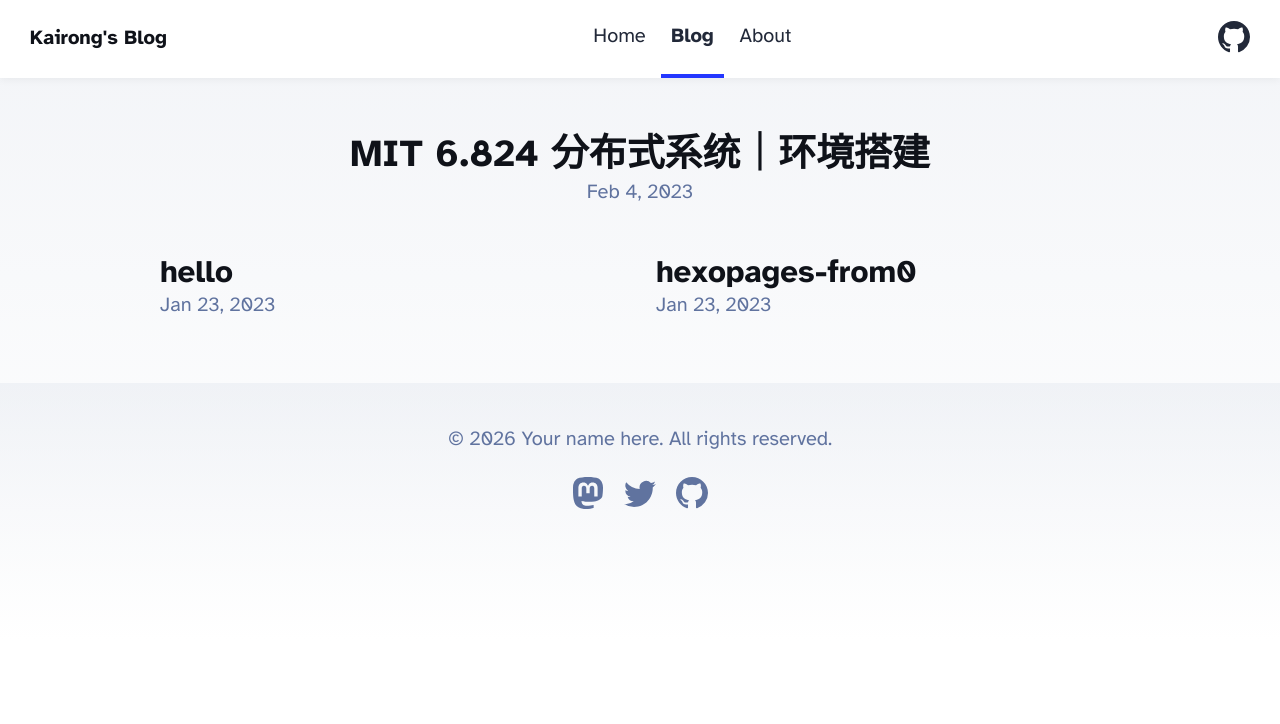
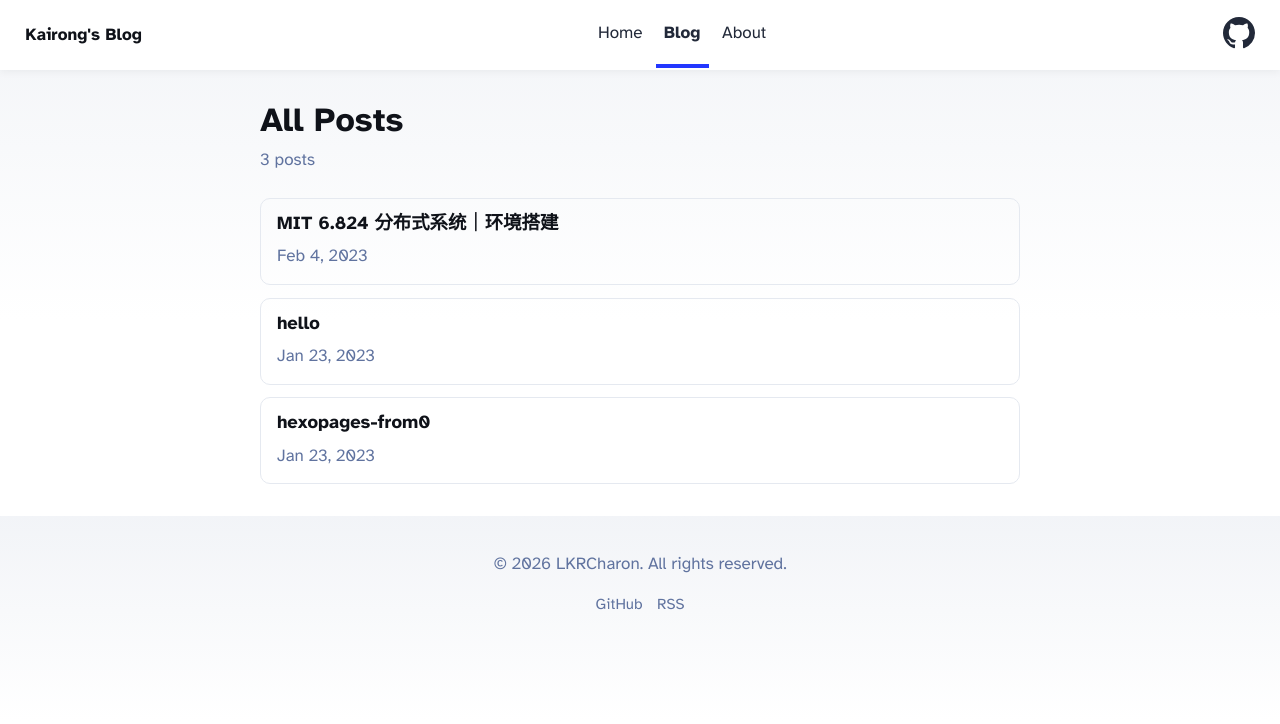
Before and after one commit to LKRCharon/LKRCharon.github.io, an Astro site: page /blog in a window 1280 px wide. Built offline with nearby package versions, Linux system fonts and the light colour scheme; Astro itself is replaced by a stand-in of ours.

Commit message:
style: remove default placeholder images and reduce typography scale

```diff
--- a/src/components/BaseHead.astro
+++ b/src/components/BaseHead.astro
@@ -3,7 +3,6 @@
 // all pages through the use of the <BaseHead /> component.
 import '../styles/global.css';
 import { SITE_TITLE } from '../consts';
-import FallbackImage from '../assets/blog-placeholder-1.jpg';
 import type { ImageMetadata } from 'astro';
 
 interface Props {
@@ -14,7 +13,8 @@ interface Props {
 
 const canonicalURL = new URL(Astro.url.pathname, Astro.site);
 
-const { title, description, image = FallbackImage } = Astro.props;
+const { title, description, image } = Astro.props;
+const imageURL = image ? new URL(image.src, Astro.url) : null;
 ---
 
 <!-- Global Metadata -->
@@ -47,11 +47,11 @@ const { title, description, image = FallbackImage } = Astro.props;
 <meta property="og:url" content={Astro.url} />
 <meta property="og:title" content={title} />
 <meta property="og:description" content={description} />
-<meta property="og:image" content={new URL(image.src, Astro.url)} />
+{imageURL && <meta property="og:image" content={imageURL} />}
 
 <!-- Twitter -->
-<meta property="twitter:card" content="summary_large_image" />
+<meta property="twitter:card" content={imageURL ? 'summary_large_image' : 'summary'} />
 <meta property="twitter:url" content={Astro.url} />
 <meta property="twitter:title" content={title} />
 <meta property="twitter:description" content={description} />
-<meta property="twitter:image" content={new URL(image.src, Astro.url)} />
+{imageURL && <meta property="twitter:image" content={imageURL} />}
--- a/src/components/Footer.astro
+++ b/src/components/Footer.astro
@@ -3,40 +3,10 @@ const today = new Date();
 ---
 
 <footer>
-	&copy; {today.getFullYear()} Your name here. All rights reserved.
+	&copy; {today.getFullYear()} LKRCharon. All rights reserved.
 	<div class="social-links">
-		<a href="https://m.webtoo.ls/@astro" target="_blank">
-			<span class="sr-only">Follow Astro on Mastodon</span>
-			<svg
-				viewBox="0 0 16 16"
-				aria-hidden="true"
-				width="32"
-				height="32"
-				astro-icon="social/mastodon"
-				><path
-					fill="currentColor"
-					d="M11.19 12.195c2.016-.24 3.77-1.475 3.99-2.603.348-1.778.32-4.339.32-4.339 0-3.47-2.286-4.488-2.286-4.488C12.062.238 10.083.017 8.027 0h-.05C5.92.017 3.942.238 2.79.765c0 0-2.285 1.017-2.285 4.488l-.002.662c-.004.64-.007 1.35.011 2.091.083 3.394.626 6.74 3.78 7.57 1.454.383 2.703.463 3.709.408 1.823-.1 2.847-.647 2.847-.647l-.06-1.317s-1.303.41-2.767.36c-1.45-.05-2.98-.156-3.215-1.928a3.614 3.614 0 0 1-.033-.496s1.424.346 3.228.428c1.103.05 2.137-.064 3.188-.189zm1.613-2.47H11.13v-4.08c0-.859-.364-1.295-1.091-1.295-.804 0-1.207.517-1.207 1.541v2.233H7.168V5.89c0-1.024-.403-1.541-1.207-1.541-.727 0-1.091.436-1.091 1.296v4.079H3.197V5.522c0-.859.22-1.541.66-2.046.456-.505 1.052-.764 1.793-.764.856 0 1.504.328 1.933.983L8 4.39l.417-.695c.429-.655 1.077-.983 1.934-.983.74 0 1.336.259 1.791.764.442.505.661 1.187.661 2.046v4.203z"
-				></path></svg
-			>
-		</a>
-		<a href="https://twitter.com/astrodotbuild" target="_blank">
-			<span class="sr-only">Follow Astro on Twitter</span>
-			<svg viewBox="0 0 16 16" aria-hidden="true" width="32" height="32" astro-icon="social/twitter"
-				><path
-					fill="currentColor"
-					d="M5.026 15c6.038 0 9.341-5.003 9.341-9.334 0-.14 0-.282-.006-.422A6.685 6.685 0 0 0 16 3.542a6.658 6.658 0 0 1-1.889.518 3.301 3.301 0 0 0 1.447-1.817 6.533 6.533 0 0 1-2.087.793A3.286 3.286 0 0 0 7.875 6.03a9.325 9.325 0 0 1-6.767-3.429 3.289 3.289 0 0 0 1.018 4.382A3.323 3.323 0 0 1 .64 6.575v.045a3.288 3.288 0 0 0 2.632 3.218 3.203 3.203 0 0 1-.865.115 3.23 3.23 0 0 1-.614-.057 3.283 3.283 0 0 0 3.067 2.277A6.588 6.588 0 0 1 .78 13.58a6.32 6.32 0 0 1-.78-.045A9.344 9.344 0 0 0 5.026 15z"
-				></path></svg
-			>
-		</a>
-		<a href="https://github.com/withastro/astro" target="_blank">
-			<span class="sr-only">Go to Astro's GitHub repo</span>
-			<svg viewBox="0 0 16 16" aria-hidden="true" width="32" height="32" astro-icon="social/github"
-				><path
-					fill="currentColor"
-					d="M8 0C3.58 0 0 3.58 0 8c0 3.54 2.29 6.53 5.47 7.59.4.07.55-.17.55-.38 0-.19-.01-.82-.01-1.49-2.01.37-2.53-.49-2.69-.94-.09-.23-.48-.94-.82-1.13-.28-.15-.68-.52-.01-.53.63-.01 1.08.58 1.23.82.72 1.21 1.87.87 2.33.66.07-.52.28-.87.51-1.07-1.78-.2-3.64-.89-3.64-3.95 0-.87.31-1.59.82-2.15-.08-.2-.36-1.02.08-2.12 0 0 .67-.21 2.2.82.64-.18 1.32-.27 2-.27.68 0 1.36.09 2 .27 1.53-1.04 2.2-.82 2.2-.82.44 1.1.16 1.92.08 2.12.51.56.82 1.27.82 2.15 0 3.07-1.87 3.75-3.65 3.95.29.25.54.73.54 1.48 0 1.07-.01 1.93-.01 2.2 0 .21.15.46.55.38A8.012 8.012 0 0 0 16 8c0-4.42-3.58-8-8-8z"
-				></path></svg
-			>
-		</a>
+		<a href="https://github.com/LKRCharon" target="_blank" rel="noopener noreferrer">GitHub</a>
+		<a href="/rss.xml">RSS</a>
 	</div>
 </footer>
 <style>
@@ -49,8 +19,9 @@ const today = new Date();
 	.social-links {
 		display: flex;
 		justify-content: center;
-		gap: 1em;
+		gap: 0.9rem;
 		margin-top: 1em;
+		font-size: 0.95rem;
 	}
 	.social-links a {
 		text-decoration: none;
--- a/src/pages/blog/index.astro
+++ b/src/pages/blog/index.astro
@@ -5,7 +5,6 @@ import Footer from '../../components/Footer.astro';
 import { SITE_TITLE, SITE_DESCRIPTION } from '../../consts';
 import { getCollection } from 'astro:content';
 import FormattedDate from '../../components/FormattedDate.astro';
-import { Image } from 'astro:assets';
 
 const posts = (await getCollection('blog')).sort(
 	(a, b) => b.data.pubDate.valueOf() - a.data.pubDate.valueOf(),
@@ -18,70 +17,46 @@ const posts = (await getCollection('blog')).sort(
 		<BaseHead title={SITE_TITLE} description={SITE_DESCRIPTION} />
 		<style>
 			main {
-				width: 960px;
+				max-width: 840px;
 			}
-			ul {
-				display: flex;
-				flex-wrap: wrap;
-				gap: 2rem;
-				list-style-type: none;
+			.page-title {
+				margin-bottom: 0.25rem;
+			}
+			.page-subtitle {
+				margin: 0 0 1.5rem 0;
+				color: rgb(var(--gray));
+			}
+			.post-list {
+				display: grid;
+				gap: 0.8rem;
+				list-style: none;
 				margin: 0;
 				padding: 0;
 			}
-			ul li {
-				width: calc(50% - 1rem);
+			.post-card {
+				border: 1px solid rgb(var(--gray-light));
+				border-radius: 10px;
+				padding: 0.85rem 1rem;
 			}
-			ul li * {
+			.post-card a {
+				display: block;
 				text-decoration: none;
-				transition: 0.2s ease;
-			}
-			ul li:first-child {
-				width: 100%;
-				margin-bottom: 1rem;
-				text-align: center;
-			}
-			ul li:first-child img {
-				width: 100%;
-			}
-			ul li:first-child .title {
-				font-size: 2.369rem;
-			}
-			ul li img {
-				margin-bottom: 0.5rem;
-				border-radius: 12px;
-			}
-			ul li a {
-				display: block;
 			}
 			.title {
 				margin: 0;
 				color: rgb(var(--black));
-				line-height: 1;
+				line-height: 1.3;
 			}
 			.date {
-				margin: 0;
+				margin: 0.35rem 0 0 0;
 				color: rgb(var(--gray));
 			}
-			ul li a:hover h4,
-			ul li a:hover .date {
-				color: rgb(var(--accent));
-			}
-			ul a:hover img {
-				box-shadow: var(--box-shadow);
+			.post-card a:hover .title {
+				color: var(--accent);
 			}
 			@media (max-width: 720px) {
-				ul {
-					gap: 0.5em;
-				}
-				ul li {
-					width: 100%;
-					text-align: center;
-				}
-				ul li:first-child {
-					margin-bottom: 0;
-				}
-				ul li:first-child .title {
-					font-size: 1.563em;
+				.post-card {
+					padding: 0.8rem 0.85rem;
 				}
 			}
 		</style>
@@ -89,15 +64,14 @@ const posts = (await getCollection('blog')).sort(
 	<body>
 		<Header />
 		<main>
+			<h1 class="page-title">All Posts</h1>
+			<p class="page-subtitle">{posts.length} posts</p>
 			<section>
-				<ul>
+				<ul class="post-list">
 					{
 						posts.map((post) => (
-							<li>
+							<li class="post-card">
 								<a href={`/blog/${post.id}/`}>
-									{post.data.heroImage && (
-										<Image width={720} height={360} src={post.data.heroImage} alt="" />
-									)}
 									<h4 class="title">{post.data.title}</h4>
 									<p class="date">
 										<FormattedDate date={post.data.pubDate} />
--- a/src/styles/global.css
+++ b/src/styles/global.css
@@ -36,18 +36,18 @@ body {
 	padding: 0;
 	text-align: left;
 	background: linear-gradient(var(--gray-gradient)) no-repeat;
-	background-size: 100% 600px;
+	background-size: 100% 320px;
 	word-wrap: break-word;
 	overflow-wrap: break-word;
 	color: rgb(var(--gray-dark));
-	font-size: 20px;
-	line-height: 1.7;
+	font-size: 17px;
+	line-height: 1.65;
 }
 main {
-	width: 720px;
+	width: 760px;
 	max-width: calc(100% - 2em);
 	margin: auto;
-	padding: 3em 1em;
+	padding: 2rem 1rem;
 }
 h1,
 h2,
@@ -60,16 +60,16 @@ h6 {
 	line-height: 1.2;
 }
 h1 {
-	font-size: 3.052em;
+	font-size: 2.1rem;
 }
 h2 {
-	font-size: 2.441em;
+	font-size: 1.65rem;
 }
 h3 {
-	font-size: 1.953em;
+	font-size: 1.35rem;
 }
 h4 {
-	font-size: 1.563em;
+	font-size: 1.15rem;
 }
 h5 {
 	font-size: 1.25em;
@@ -88,7 +88,7 @@ p {
 	margin-bottom: 1em;
 }
 .prose p {
-	margin-bottom: 2em;
+	margin-bottom: 1.3em;
 }
 textarea {
 	width: 100%;
@@ -121,7 +121,7 @@ blockquote {
 	border-left: 4px solid var(--accent);
 	padding: 0 0 0 20px;
 	margin: 0px;
-	font-size: 1.333em;
+	font-size: 1.05rem;
 }
 hr {
 	border: none;
@@ -129,10 +129,10 @@ hr {
 }
 @media (max-width: 720px) {
 	body {
-		font-size: 18px;
+		font-size: 16px;
 	}
 	main {
-		padding: 1em;
+		padding: 1rem 0.9rem;
 	}
 }
 
```
Also changed, not shown: README.md, src/assets/blog-placeholder-1.jpg (deleted), src/assets/blog-placeholder-2.jpg (deleted), src/assets/blog-placeholder-3.jpg (deleted), src/assets/blog-placeholder-4.jpg (deleted), src/assets/blog-placeholder-5.jpg (deleted), src/assets/blog-placeholder-about.jpg (deleted).
